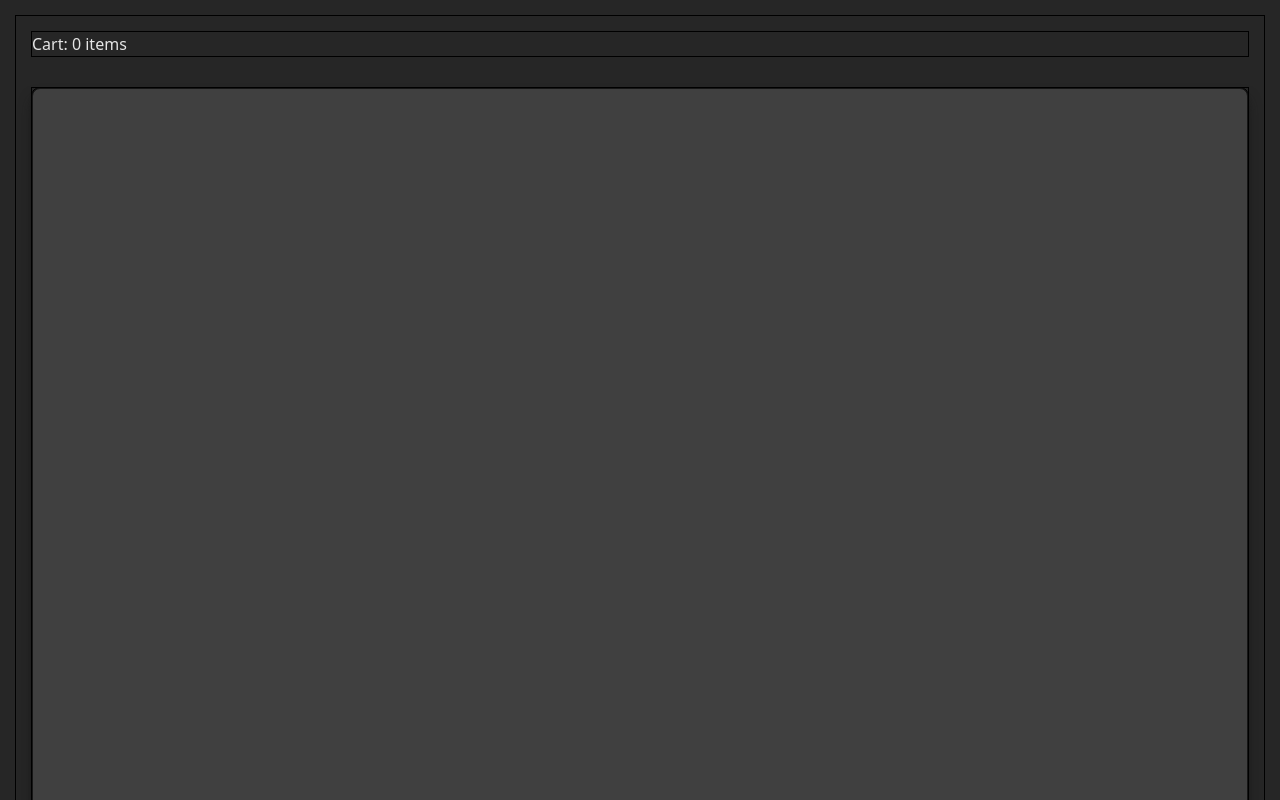
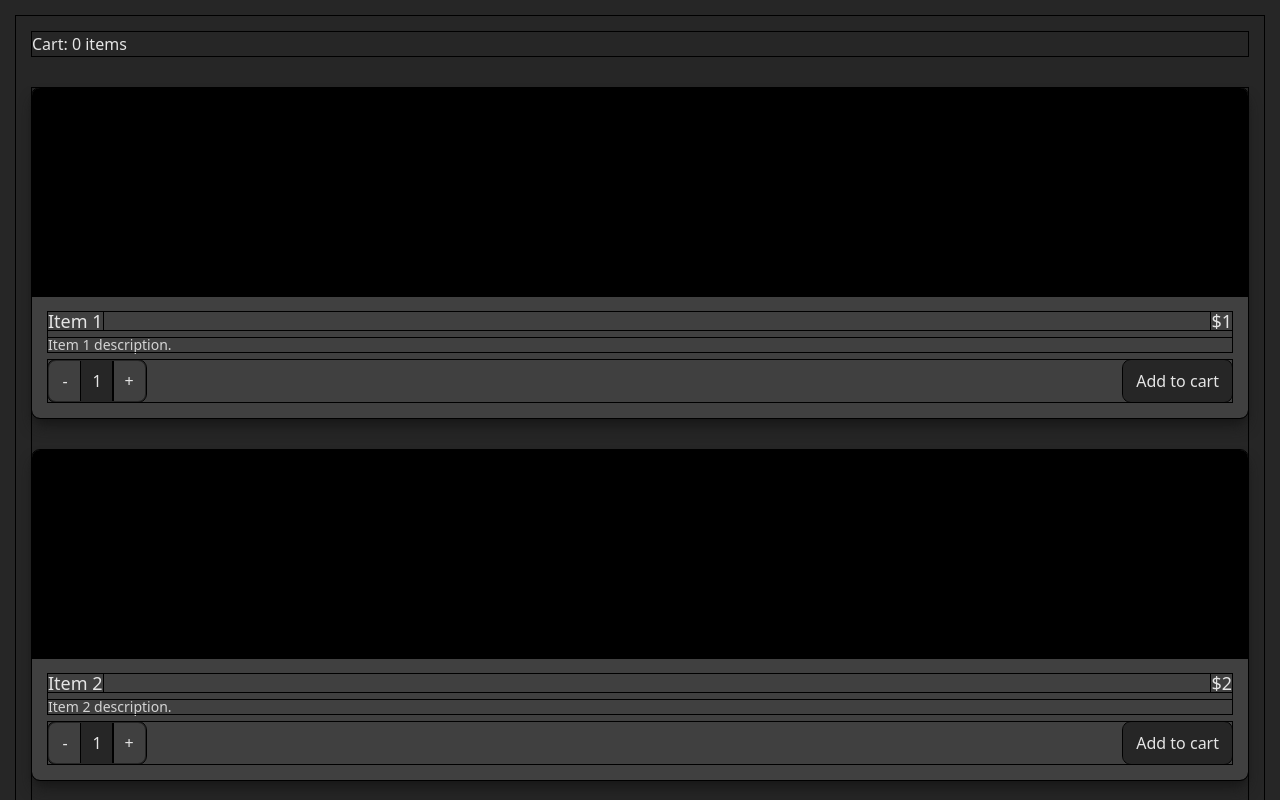
Before and after one commit to royojeda/shopping-cart, a React (Create React App) app: page /shop in a window 1280 px wide. Shown: the top 800 px of the page. Built offline with nearby package versions, Linux system fonts and the light colour scheme.

Commit message:
feat: add the Add To Cart functionality
Recognizes adding an item to the cart that is already in the cart and
updates the existing entry instead of adding a duplicate.

```diff
--- a/src/components/Cart.tsx
+++ b/src/components/Cart.tsx
@@ -1,15 +1,25 @@
-import Item from "../types";
+import { useEffect } from "react";
+import { CartItem } from "../types";
 
 interface CartProps {
-  items: Item[];
+  items: CartItem[];
 }
 
 export default function Cart({ items }: CartProps) {
+  useEffect(() => {
+    console.clear();
+    console.table(items);
+  });
+
   return (
     <div className="w-full">
-      <div>Cart: {items.length} items</div>
+      <div>
+        Cart: {items.length} item{items.length === 1 ? "" : "s"}
+      </div>
       {items.map((item) => (
-        <div>{item.name}</div>
+        <div key={item.id}>
+          {item.quantity}x {item.name}
+        </div>
       ))}
     </div>
   );
--- a/src/components/ItemCard.tsx
+++ b/src/components/ItemCard.tsx
@@ -1,14 +1,88 @@
-import Item from "../types";
+import { useState } from "react";
+import { Item } from "../types";
 
 interface ItemCardProps {
   item: Item;
+  onAddToCart: ({
+    itemId,
+    quantity,
+  }: {
+    itemId: number;
+    quantity: number;
+  }) => void;
 }
 
-export default function ItemCard({ item }: ItemCardProps) {
+export default function ItemCard({ item, onAddToCart }: ItemCardProps) {
+  const [quantity, setQuantity] = useState(1);
+
+  const handleChange: React.ChangeEventHandler<HTMLInputElement> = (event) => {
+    setQuantity(Number(event.currentTarget.value));
+  };
+
+  const handleIncrement = () => {
+    setQuantity(quantity + 1);
+  };
+
+  const handleDecrement = () => {
+    if (quantity > 1) {
+      setQuantity(quantity - 1);
+    }
+  };
+
+  const handleSubmit: React.FormEventHandler = (event) => {
+    event.preventDefault();
+    onAddToCart({ itemId: item.id, quantity });
+  };
+
   return (
-    <div role="listitem" className="flex w-full flex-col gap-2">
-      <div className="aspect-square w-full rounded-lg border border-neutral-900 bg-neutral-700 shadow-lg shadow-neutral-900" />
-      <div className="text-center">{item.name}</div>
+    <div
+      role="listitem"
+      className="flex w-full flex-col overflow-hidden rounded-lg bg-neutral-700 shadow-lg shadow-neutral-900"
+    >
+      {/* <img src="https://picsum.photos/2000/1500" alt="" className="w-full" /> */}
+      <div className="h-52 w-full bg-black" />
+      <div className="flex flex-col gap-2 p-4">
+        <div className="flex flex-col gap-2">
+          <div className="flex justify-between gap-4 text-lg leading-none">
+            <h1 className="break-words">{item.name}</h1>
+            <h2>${item.price}</h2>
+          </div>
+          <h3 className="break-words text-sm font-light leading-none text-neutral-300">
+            {item.description}
+          </h3>
+        </div>
+        <form onSubmit={handleSubmit} className="flex justify-between gap-2">
+          <div className="flex overflow-hidden rounded-lg border border-neutral-800">
+            <button
+              type="button"
+              onClick={handleDecrement}
+              className="w-8 transition hover:bg-neutral-600 active:bg-neutral-800"
+            >
+              -
+            </button>
+            <input
+              type="number"
+              value={quantity}
+              min="1"
+              onChange={handleChange}
+              className="h-full w-8 bg-neutral-800 text-center"
+            />
+            <button
+              type="button"
+              onClick={handleIncrement}
+              className="w-8 transition hover:bg-neutral-600 active:bg-neutral-800"
+            >
+              +
+            </button>
+          </div>
+          <button
+            type="submit"
+            className="rounded-lg border border-transparent bg-neutral-800 px-3 py-2 transition hover:border-neutral-900 hover:bg-neutral-700 hover:shadow hover:shadow-neutral-900 active:bg-neutral-900"
+          >
+            Add to cart
+          </button>
+        </form>
+      </div>
     </div>
   );
 }
--- a/src/components/Shop.tsx
+++ b/src/components/Shop.tsx
@@ -10,12 +10,36 @@ interface ShopProps {
 export default function Shop({ allItems }: ShopProps) {
   const [cartItems, setCartItems] = useState<Array<CartItem>>([]);
 
+  const handleAddToCart = ({
+    itemId,
+    quantity,
+  }: {
+    itemId: number;
+    quantity: number;
+  }) => {
+    const targetItem = allItems.find((item) => item.id === itemId);
+    if (targetItem) {
+      if (cartItems.find((item) => item.id === itemId)) {
+        setCartItems(
+          cartItems.map((item) => {
+            if (item.id === itemId) {
+              return { ...item, quantity: item.quantity + quantity };
+            }
+            return item;
+          })
+        );
+      } else {
+        setCartItems([...cartItems, { ...targetItem, quantity }]);
+      }
+    }
+  };
+
   return (
     <div className="flex w-full flex-col gap-8 p-4">
       <Cart items={cartItems} />
       <div role="list" className="grid w-full grid-cols-1 gap-8">
         {allItems.map((item) => (
-          <ItemCard key={item.id} item={item} />
+          <ItemCard key={item.id} item={item} onAddToCart={handleAddToCart} />
         ))}
       </div>
     </div>
--- a/src/types.ts
+++ b/src/types.ts
@@ -4,3 +4,7 @@ export interface Item {
   description: string;
   price: number;
 }
+
+export interface CartItem extends Item {
+  quantity: number;
+}
```
Also changed, not shown: 2 other files (tests, documents, lock files or other folders).
